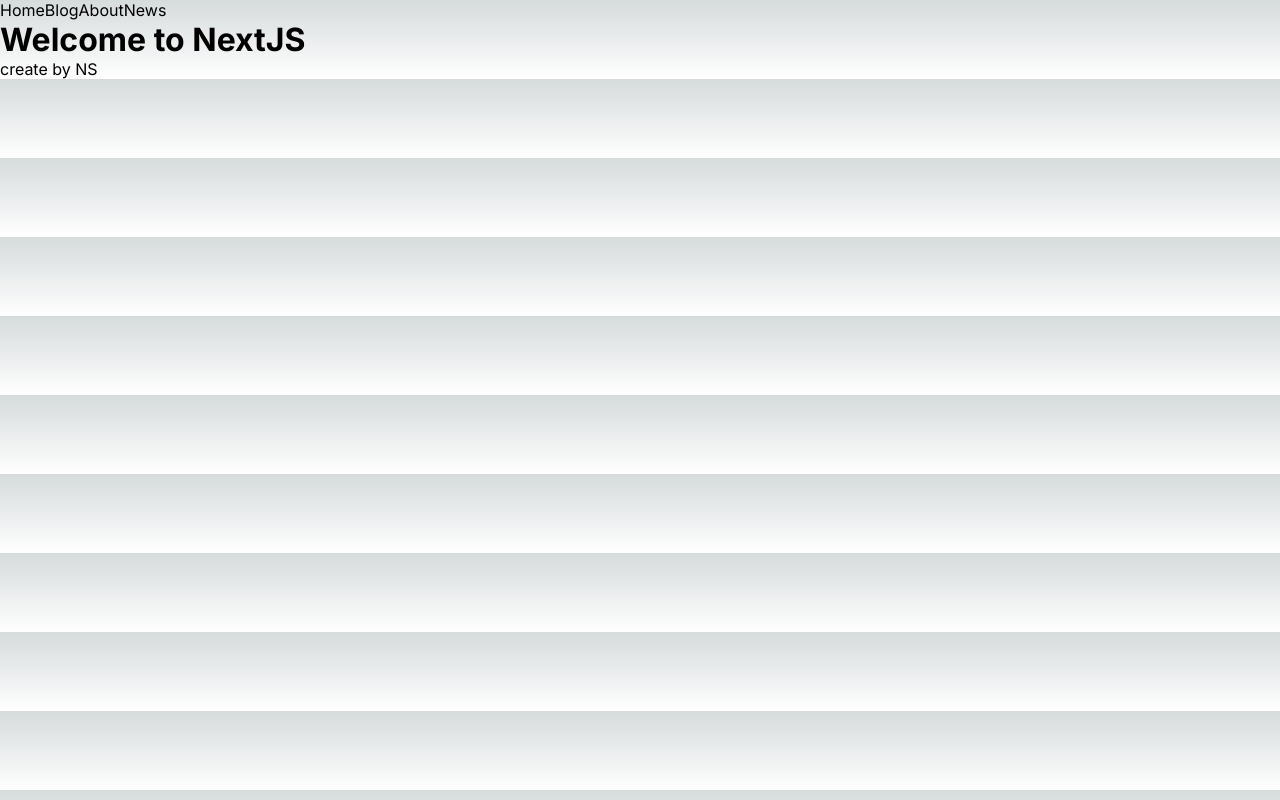
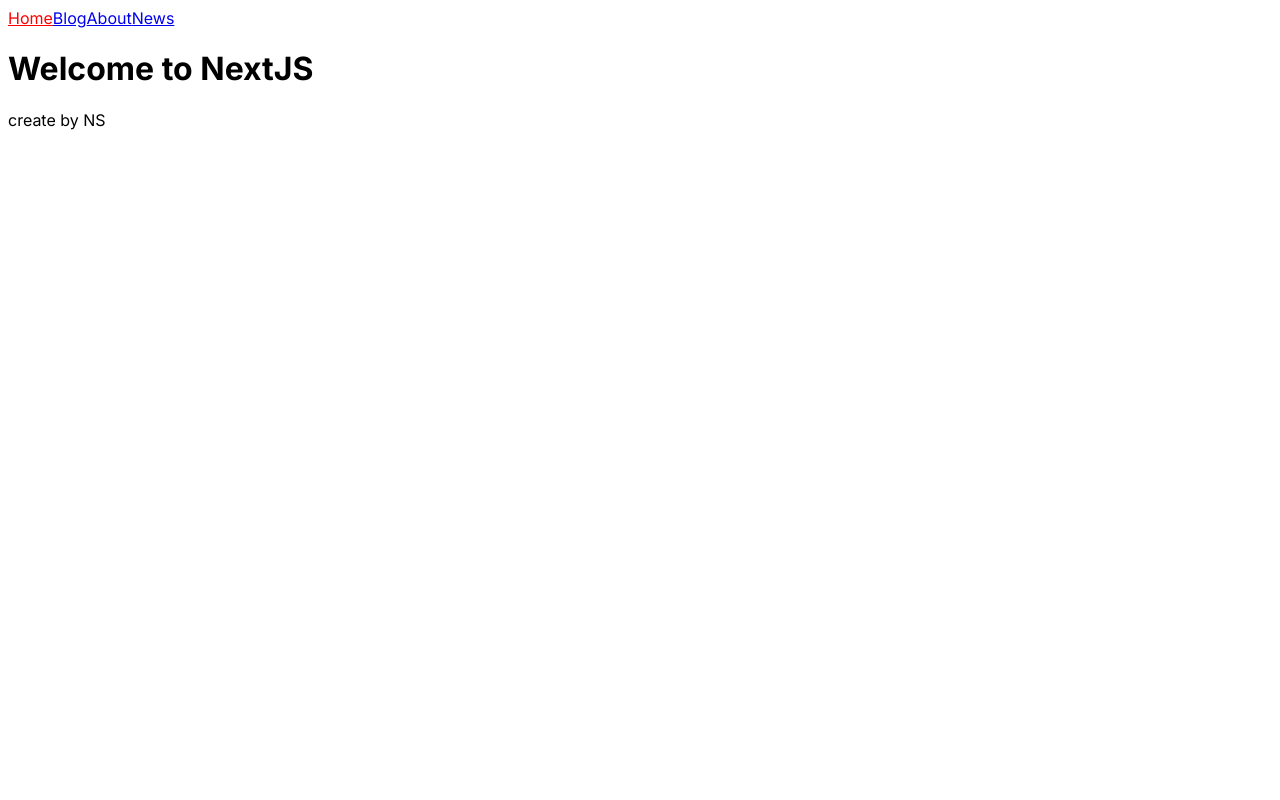
Before and after one commit to natalyasafarevich/Next.js-Hands-On, a Next.js app: page / in a window 1280 px wide. Built offline with nearby package versions, Linux system fonts and the light colour scheme.

Commit message:
api endpoints are created

```diff
--- /dev/null
+++ b/app/api/movies/route.ts
@@ -0,0 +1,6 @@
+export async function GET(req : Request) {
+  const query = 'matric';
+  const api = process.env.OMBD
+  console.log(process.env.OMBD)
+  const movie = await fetch(`https://jsonplaceholder.typicode.com_${api}/posts?q=${query}`)
+}
--- /dev/null
+++ b/app/api/news/[id]/route.ts
@@ -0,0 +1,27 @@
+import {NextResponse} from "next/server"
+import {headers, cookies} from 'next/headers';
+import {redirect} from 'next/navigation';
+
+
+export async function DELETE(req : Request, {
+  params
+} : {
+  params : {
+    id: string
+  }
+}) {
+  const id = params.id
+
+
+  // * read only
+  const headersList = headers();
+  const type = headersList.get('Content-Type');
+
+  // / allow changing
+  const cookiesList = cookies();
+  const coo = cookiesList.get('Cookie_1') ?. value
+  redirect('/news')
+  // logic
+
+  return NextResponse.json({id, type, coo})
+}
--- a/app/globals.css
+++ b/app/globals.css
@@ -1,107 +1,3 @@
-:root {
-  --max-width: 1100px;
-  --border-radius: 12px;
-  --font-mono: ui-monospace, Menlo, Monaco, 'Cascadia Mono', 'Segoe UI Mono',
-    'Roboto Mono', 'Oxygen Mono', 'Ubuntu Monospace', 'Source Code Pro',
-    'Fira Mono', 'Droid Sans Mono', 'Courier New', monospace;
-
-  --foreground-rgb: 0, 0, 0;
-  --background-start-rgb: 214, 219, 220;
-  --background-end-rgb: 255, 255, 255;
-
-  --primary-glow: conic-gradient(
-    from 180deg at 50% 50%,
-    #16abff33 0deg,
-    #0885ff33 55deg,
-    #54d6ff33 120deg,
-    #0071ff33 160deg,
-    transparent 360deg
-  );
-  --secondary-glow: radial-gradient(
-    rgba(255, 255, 255, 1),
-    rgba(255, 255, 255, 0)
-  );
-
-  --tile-start-rgb: 239, 245, 249;
-  --tile-end-rgb: 228, 232, 233;
-  --tile-border: conic-gradient(
-    #00000080,
-    #00000040,
-    #00000030,
-    #00000020,
-    #00000010,
-    #00000010,
-    #00000080
-  );
-
-  --callout-rgb: 238, 240, 241;
-  --callout-border-rgb: 172, 175, 176;
-  --card-rgb: 180, 185, 188;
-  --card-border-rgb: 131, 134, 135;
+.active {
+  color: red;
 }
-
-@media (prefers-color-scheme: dark) {
-  :root {
-    --foreground-rgb: 255, 255, 255;
-    --background-start-rgb: 0, 0, 0;
-    --background-end-rgb: 0, 0, 0;
-
-    --primary-glow: radial-gradient(rgba(1, 65, 255, 0.4), rgba(1, 65, 255, 0));
-    --secondary-glow: linear-gradient(
-      to bottom right,
-      rgba(1, 65, 255, 0),
-      rgba(1, 65, 255, 0),
-      rgba(1, 65, 255, 0.3)
-    );
-
-    --tile-start-rgb: 2, 13, 46;
-    --tile-end-rgb: 2, 5, 19;
-    --tile-border: conic-gradient(
-      #ffffff80,
-      #ffffff40,
-      #ffffff30,
-      #ffffff20,
-      #ffffff10,
-      #ffffff10,
-      #ffffff80
-    );
-
-    --callout-rgb: 20, 20, 20;
-    --callout-border-rgb: 108, 108, 108;
-    --card-rgb: 100, 100, 100;
-    --card-border-rgb: 200, 200, 200;
-  }
-}
-
-* {
-  box-sizing: border-box;
-  padding: 0;
-  margin: 0;
-}
-
-html,
-body {
-  max-width: 100vw;
-  overflow-x: hidden;
-}
-
-body {
-  color: rgb(var(--foreground-rgb));
-  background: linear-gradient(
-      to bottom,
-      transparent,
-      rgb(var(--background-end-rgb))
-    )
-    rgb(var(--background-start-rgb));
-}
-
-a {
-  color: inherit;
-  text-decoration: none;
-}
-
-@media (prefers-color-scheme: dark) {
-  html {
-    color-scheme: dark;
-  }
-}
--- a/app/news/page.tsx
+++ b/app/news/page.tsx
@@ -8,7 +8,7 @@ async function getData() {
 
 async function News() {
 	const post = await getData();
-	console.log(post);
+	// console.log(post);
 	return (
 		<div className="news">
 			<h1 className="news__title">News Title</h1>
--- a/componets/Navigation.tsx
+++ b/componets/Navigation.tsx
@@ -18,7 +18,7 @@ export default function Navigation({ navLink }: Props) {
 			{navLink.map((link) => {
 				const isActive = pathname === link.href;
 				return (
-					<Link href={link.href} className={isActive ? "active" : ""}>
+					<Link key={link.label} href={link.href} className={isActive ? "active" : ""}>
 						{link.label}
 					</Link>
 				);
```
Also changed, not shown: app/api/news/news.ts (added, +41 -0 lines), app/api/news/route.tsx (added, +27 -0 lines).
